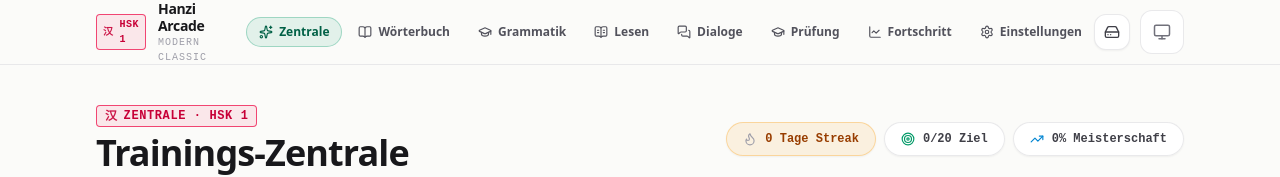
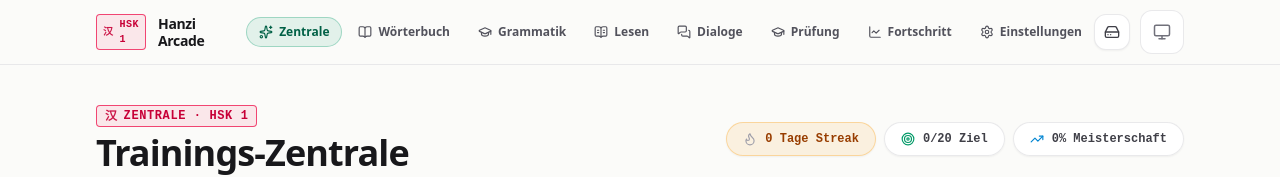
Before and after one commit to PcACy/learnwithmau, a React (Vite) app: page / in a window 1280 px wide. Shown: the top 177 px of the page. Built offline with nearby package versions, Linux system fonts and the light colour scheme.

Commit message:
fix(ui): remove 'Modern Classic' subtitle from header logo

```diff
--- a/src/components/layout/AppShell.tsx
+++ b/src/components/layout/AppShell.tsx
@@ -110,9 +110,6 @@ export function AppShell() {
                 <span className="text-sm font-black tracking-tight text-zinc-900 dark:text-zinc-50 block leading-tight">
                   Hanzi Arcade
                 </span>
-                <span className="font-mono text-[10px] text-zinc-400 block tracking-widest uppercase">
-                  Modern Classic
-                </span>
               </div>
             </Link>
 
```
